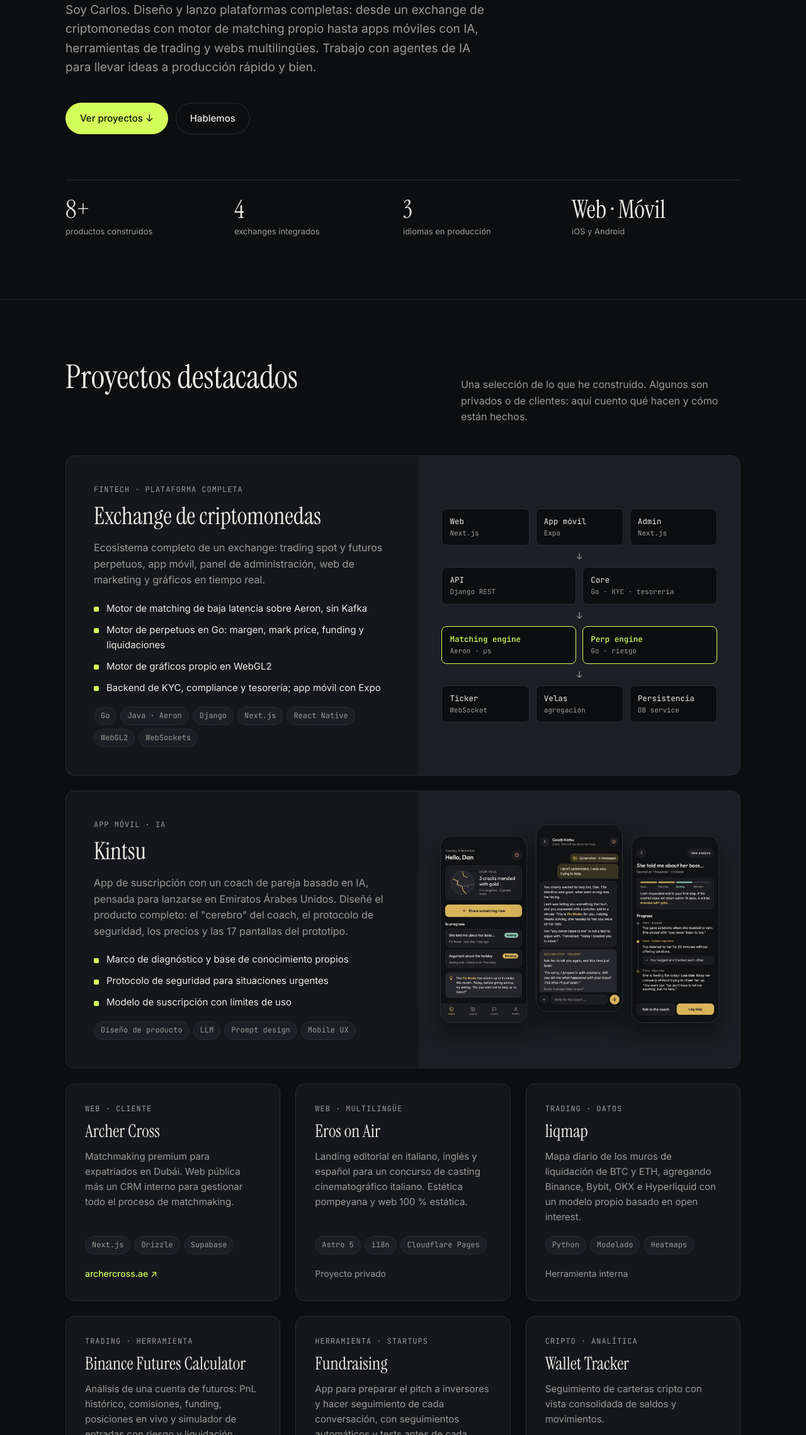
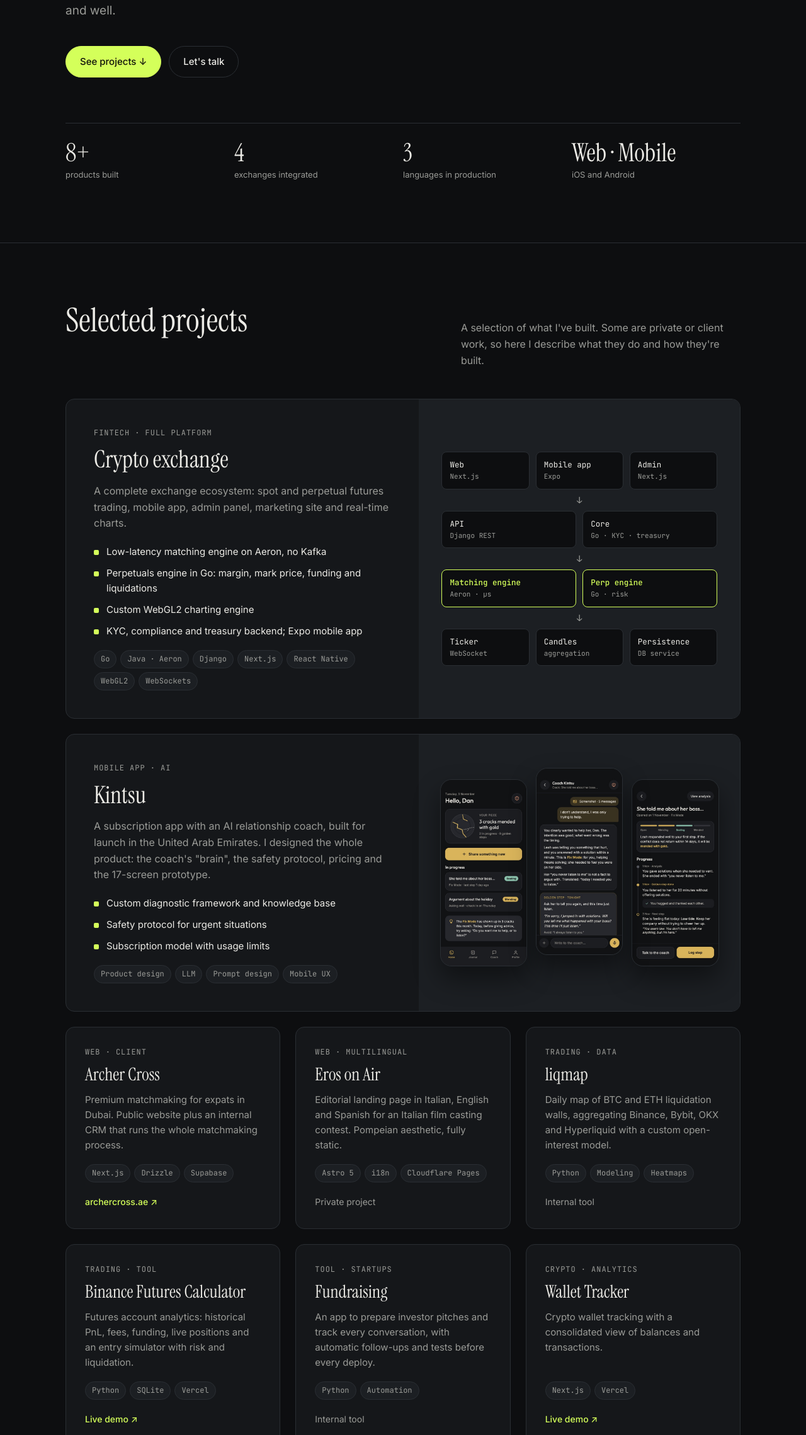
Before and after one commit to cvicportfolio/cvicportfolio.github.io, a plain HTML site: page index.html in a window 1280 px wide. Shown: the part 522-2800 px from the top of the page at 63% size. Drawn offline with Linux system fonts and the light colour scheme.

Commit message:
feat: translate portfolio to English
Co-Authored-By: Claude Sonnet 5.5 <noreply@anthropic.com>

```diff
--- a/index.html
+++ b/index.html
@@ -1,10 +1,10 @@
 <!doctype html>
-<html lang="es">
+<html lang="en">
 <head>
 <meta charset="utf-8">
 <meta name="viewport" content="width=device-width, initial-scale=1">
 <title>Carlos · cvic — Portfolio</title>
-<meta name="description" content="Portfolio de Carlos (cvic): producto, fintech, apps con IA y webs. Exchange cripto, apps móviles, herramientas de trading y landings multilingües.">
+<meta name="description" content="Carlos (cvic)'s portfolio: product, fintech, AI apps and websites. Crypto exchange, mobile apps, trading tools and multilingual landing pages.">
 <link rel="preconnect" href="https://fonts.googleapis.com">
 <link rel="preconnect" href="https://fonts.gstatic.com" crossorigin>
 <link href="https://fonts.googleapis.com/css2?family=Instrument+Serif:ital@0;1&family=Inter:wght@400;500;600&family=JetBrains+Mono:wght@400;500&display=swap" rel="stylesheet">
@@ -136,75 +136,75 @@
   <div class="wrap">
     <a class="logo" href="#">cvic<span>.</span>portfolio</a>
     <ul>
-      <li><a href="#proyectos">Proyectos</a></li>
+      <li><a href="#projects">Projects</a></li>
       <li><a href="#stack">Stack</a></li>
-      <li><a href="#contacto">Contacto</a></li>
+      <li><a href="#contact">Contact</a></li>
     </ul>
   </div>
 </nav>
 
 <header class="hero">
   <div class="wrap">
-    <p class="eyebrow">Producto · Fintech · IA</p>
-    <h1>Construyo productos <em>de principio a fin</em>.</h1>
-    <p class="lead">Soy Carlos. Diseño y lanzo plataformas completas: desde un exchange de criptomonedas con motor de matching propio hasta apps móviles con IA, herramientas de trading y webs multilingües. Trabajo con agentes de IA para llevar ideas a producción rápido y bien.</p>
+    <p class="eyebrow">Product · Fintech · AI</p>
+    <h1>I build products <em>end to end</em>.</h1>
+    <p class="lead">I'm Carlos. I design and ship complete platforms: from a crypto exchange with its own matching engine to AI-powered mobile apps, trading tools and multilingual websites. I work with AI agents to take ideas to production fast and well.</p>
     <div class="ctas">
-      <a class="btn primary" href="#proyectos">Ver proyectos ↓</a>
-      <a class="btn" href="#contacto">Hablemos</a>
+      <a class="btn primary" href="#projects">See projects ↓</a>
+      <a class="btn" href="#contact">Let's talk</a>
     </div>
     <div class="stats">
-      <div class="stat"><b>8+</b><span>productos construidos</span></div>
-      <div class="stat"><b>4</b><span>exchanges integrados</span></div>
-      <div class="stat"><b>3</b><span>idiomas en producción</span></div>
-      <div class="stat"><b>Web · Móvil</b><span>iOS y Android</span></div>
+      <div class="stat"><b>8+</b><span>products built</span></div>
+      <div class="stat"><b>4</b><span>exchanges integrated</span></div>
+      <div class="stat"><b>3</b><span>languages in production</span></div>
+      <div class="stat"><b>Web · Mobile</b><span>iOS and Android</span></div>
     </div>
   </div>
 </header>
 
-<section id="proyectos">
+<section id="projects">
   <div class="wrap">
     <div class="section-head">
-      <h2>Proyectos destacados</h2>
-      <p>Una selección de lo que he construido. Algunos son privados o de clientes: aquí cuento qué hacen y cómo están hechos.</p>
+      <h2>Selected projects</h2>
+      <p>A selection of what I've built. Some are private or client work, so here I describe what they do and how they're built.</p>
     </div>
 
     <article class="featured">
       <div class="body">
-        <span class="kicker">Fintech · Plataforma completa</span>
-        <h3>Exchange de criptomonedas</h3>
-        <p>Ecosistema completo de un exchange: trading spot y futuros perpetuos, app móvil, panel de administración, web de marketing y gráficos en tiempo real.</p>
+        <span class="kicker">Fintech · Full platform</span>
+        <h3>Crypto exchange</h3>
+        <p>A complete exchange ecosystem: spot and perpetual futures trading, mobile app, admin panel, marketing site and real-time charts.</p>
         <ul class="points">
-          <li>Motor de matching de baja latencia sobre Aeron, sin Kafka</li>
-          <li>Motor de perpetuos en Go: margen, mark price, funding y liquidaciones</li>
-          <li>Motor de gráficos propio en WebGL2</li>
-          <li>Backend de KYC, compliance y tesorería; app móvil con Expo</li>
+          <li>Low-latency matching engine on Aeron, no Kafka</li>
+          <li>Perpetuals engine in Go: margin, mark price, funding and liquidations</li>
+          <li>Custom WebGL2 charting engine</li>
+          <li>KYC, compliance and treasury backend; Expo mobile app</li>
         </ul>
         <div class="tags">
           <span class="tag">Go</span><span class="tag">Java · Aeron</span><span class="tag">Django</span><span class="tag">Next.js</span><span class="tag">React Native</span><span class="tag">WebGL2</span><span class="tag">WebSockets</span>
         </div>
       </div>
       <div class="visual">
-        <div class="arch" role="img" aria-label="Arquitectura simplificada del exchange: clientes web, móvil y admin; API y core; motores de matching y perpetuos; servicios de ticker, velas y persistencia">
+        <div class="arch" role="img" aria-label="Simplified exchange architecture: web, mobile and admin clients; API and core; matching and perpetuals engines; ticker, candle and persistence services">
           <div class="row c3">
             <div class="node">Web<small>Next.js</small></div>
-            <div class="node">App móvil<small>Expo</small></div>
+            <div class="node">Mobile app<small>Expo</small></div>
             <div class="node">Admin<small>Next.js</small></div>
           </div>
           <div class="arrow">↓</div>
           <div class="row c2">
             <div class="node">API<small>Django REST</small></div>
-            <div class="node">Core<small>Go · KYC · tesorería</small></div>
+            <div class="node">Core<small>Go · KYC · treasury</small></div>
           </div>
           <div class="arrow">↓</div>
           <div class="row c2">
             <div class="node hot"><b>Matching engine</b><small>Aeron · µs</small></div>
-            <div class="node hot"><b>Perp engine</b><small>Go · riesgo</small></div>
+            <div class="node hot"><b>Perp engine</b><small>Go · risk</small></div>
           </div>
           <div class="arrow">↓</div>
           <div class="row c3">
             <div class="node">Ticker<small>WebSocket</small></div>
-            <div class="node">Velas<small>agregación</small></div>
-            <div class="node">Persistencia<small>DB service</small></div>
+            <div class="node">Candles<small>aggregation</small></div>
+            <div class="node">Persistence<small>DB service</small></div>
           </div>
         </div>
       </div>
@@ -212,74 +212,74 @@
 
     <article class="featured">
       <div class="body">
-        <span class="kicker">App móvil · IA</span>
+        <span class="kicker">Mobile app · AI</span>
         <h3>Kintsu</h3>
-        <p>App de suscripción con un coach de pareja basado en IA, pensada para lanzarse en Emiratos Árabes Unidos. Diseñé el producto completo: el "cerebro" del coach, el protocolo de seguridad, los precios y las 17 pantallas del prototipo.</p>
+        <p>A subscription app with an AI relationship coach, built for launch in the United Arab Emirates. I designed the whole product: the coach's "brain", the safety protocol, pricing and the 17-screen prototype.</p>
         <ul class="points">
-          <li>Marco de diagnóstico y base de conocimiento propios</li>
-          <li>Protocolo de seguridad para situaciones urgentes</li>
-          <li>Modelo de suscripción con límites de uso</li>
+          <li>Custom diagnostic framework and knowledge base</li>
+          <li>Safety protocol for urgent situations</li>
+          <li>Subscription model with usage limits</li>
         </ul>
         <div class="tags">
-          <span class="tag">Diseño de producto</span><span class="tag">LLM</span><span class="tag">Prompt design</span><span class="tag">Mobile UX</span>
+          <span class="tag">Product design</span><span class="tag">LLM</span><span class="tag">Prompt design</span><span class="tag">Mobile UX</span>
         </div>
       </div>
       <div class="visual">
         <div class="phones">
-          <img src="assets/kintsu-05-home.jpg" alt="Kintsu: pantalla de inicio" loading="lazy">
-          <img src="assets/kintsu-07-coach-chat.jpg" alt="Kintsu: chat con el coach" loading="lazy">
-          <img src="assets/kintsu-10-crack-progress.jpg" alt="Kintsu: pantalla de progreso" loading="lazy">
+          <img src="assets/kintsu-05-home.jpg" alt="Kintsu: home screen" loading="lazy">
+          <img src="assets/kintsu-07-coach-chat.jpg" alt="Kintsu: coach chat" loading="lazy">
+          <img src="assets/kintsu-10-crack-progress.jpg" alt="Kintsu: progress screen" loading="lazy">
         </div>
       </div>
     </article>
 
     <div class="grid">
       <article class="card">
-        <span class="kicker">Web · Cliente</span>
+        <span class="kicker">Web · Client</span>
         <h3>Archer Cross</h3>
-        <p>Matchmaking premium para expatriados en Dubái. Web pública más un CRM interno para gestionar todo el proceso de matchmaking.</p>
+        <p>Premium matchmaking for expats in Dubai. Public website plus an internal CRM that runs the whole matchmaking process.</p>
         <div class="tags"><span class="tag">Next.js</span><span class="tag">Drizzle</span><span class="tag">Supabase</span></div>
         <a class="link" href="https://archercross.ae" target="_blank" rel="noopener">archercross.ae ↗</a>
       </article>
 
       <article class="card">
-        <span class="kicker">Web · Multilingüe</span>
+        <span class="kicker">Web · Multilingual</span>
         <h3>Eros on Air</h3>
-        <p>Landing editorial en italiano, inglés y español para un concurso de casting cinematográfico italiano. Estética pompeyana y web 100 % estática.</p>
+        <p>Editorial landing page in Italian, English and Spanish for an Italian film casting contest. Pompeian aesthetic, fully static.</p>
         <div class="tags"><span class="tag">Astro 5</span><span class="tag">i18n</span><span class="tag">Cloudflare Pages</span></div>
-        <span class="link off">Proyecto privado</span>
+        <span class="link off">Private project</span>
       </article>
 
       <article class="card">
-        <span class="kicker">Trading · Datos</span>
+        <span class="kicker">Trading · Data</span>
         <h3>liqmap</h3>
-        <p>Mapa diario de los muros de liquidación de BTC y ETH, agregando Binance, Bybit, OKX e Hyperliquid con un modelo propio basado en open interest.</p>
-        <div class="tags"><span class="tag">Python</span><span class="tag">Modelado</span><span class="tag">Heatmaps</span></div>
-        <span class="link off">Herramienta interna</span>
+        <p>Daily map of BTC and ETH liquidation walls, aggregating Binance, Bybit, OKX and Hyperliquid with a custom open-interest model.</p>
+        <div class="tags"><span class="tag">Python</span><span class="tag">Modeling</span><span class="tag">Heatmaps</span></div>
+        <span class="link off">Internal tool</span>
       </article>
 
       <article class="card">
-        <span class="kicker">Trading · Herramienta</span>
+        <span class="kicker">Trading · Tool</span>
         <h3>Binance Futures Calculator</h3>
-        <p>Análisis de una cuenta de futuros: PnL histórico, comisiones, funding, posiciones en vivo y simulador de entradas con riesgo y liquidación.</p>
+        <p>Futures account analytics: historical PnL, fees, funding, live positions and an entry simulator with risk and liquidation.</p>
         <div class="tags"><span class="tag">Python</span><span class="tag">SQLite</span><span class="tag">Vercel</span></div>
-        <a class="link" href="https://binance-calculator-ten.vercel.app" target="_blank" rel="noopener">Ver demo ↗</a>
+        <a class="link" href="https://binance-calculator-ten.vercel.app" target="_blank" rel="noopener">Live demo ↗</a>
       </article>
 
       <article class="card">
-        <span class="kicker">Herramienta · Startups</span>
+        <span class="kicker">Tool · Startups</span>
         <h3>Fundraising</h3>
-        <p>App para preparar el pitch a inversores y hacer seguimiento de cada conversación, con seguimientos automáticos y tests antes de cada despliegue.</p>
-        <div class="tags"><span class="tag">Python</span><span class="tag">Automatización</span></div>
-        <span class="link off">Herramienta interna</span>
+        <p>An app to prepare investor pitches and track every conversation, with automatic follow-ups and tests before every deploy.</p>
+        <div class="tags"><span class="tag">Python</span><span class="tag">Automation</span></div>
+        <span class="link off">Internal tool</span>
       </article>
 
       <article class="card">
-        <span class="kicker">Cripto · Analítica</span>
+        <span class="kicker">Crypto · Analytics</span>
         <h3>Wallet Tracker</h3>
-        <p>Seguimiento de carteras cripto con vista consolidada de saldos y movimientos.</p>
+        <p>Crypto wallet tracking with a consolidated view of balances and transactions.</p>
         <div class="tags"><span class="tag">Next.js</span><span class="tag">Vercel</span></div>
-        <a class="link" href="https://tx24-wallet-tracker.vercel.app" target="_blank" rel="noopener">Ver demo ↗</a>
+        <a class="link" href="https://tx24-wallet-tracker.vercel.app" target="_blank" rel="noopener">Live demo ↗</a>
       </article>
     </div>
   </div>
@@ -288,30 +288,30 @@
 <section id="stack">
   <div class="wrap">
     <div class="section-head">
-      <h2>Stack y forma de trabajar</h2>
-      <p>Elijo la herramienta según el problema: Go y Java para latencia, Python para datos, TypeScript para producto.</p>
+      <h2>Stack and how I work</h2>
+      <p>I pick the tool for the problem: Go and Java for latency, Python for data, TypeScript for product.</p>
     </div>
     <div class="skills">
       <div><h4>Frontend</h4><ul><li>Next.js · React</li><li>Astro</li><li>React Native · Expo</li><li>WebGL2</li></ul></div>
       <div><h4>Backend</h4><ul><li>Go</li><li>Python · Django</li><li>Java · Aeron</li><li>PostgreSQL · SQLite</li></ul></div>
-      <div><h4>Infra</h4><ul><li>Vercel · Cloudflare</li><li>Fly.io · Docker</li><li>WebSockets</li><li>Monorepos pnpm</li></ul></div>
-      <div><h4>IA</h4><ul><li>Desarrollo con agentes (Claude Code)</li><li>Diseño de prompts</li><li>Coaches y asistentes con LLM</li></ul></div>
+      <div><h4>Infra</h4><ul><li>Vercel · Cloudflare</li><li>Fly.io · Docker</li><li>WebSockets</li><li>pnpm monorepos</li></ul></div>
+      <div><h4>AI</h4><ul><li>Agent-driven development (Claude Code)</li><li>Prompt design</li><li>LLM coaches and assistants</li></ul></div>
     </div>
 
     <div class="process">
-      <div class="step"><b>01</b><h4>Entender el problema</h4><p>Defino qué hay que resolver, para quién y cómo se mide el éxito antes de escribir código.</p></div>
-      <div class="step"><b>02</b><h4>Construir rápido</h4><p>Prototipo funcional en días, con agentes de IA acelerando el desarrollo y tests desde el principio.</p></div>
-      <div class="step"><b>03</b><h4>Llevar a producción</h4><p>Despliegue, monitorización y mejora continua con datos reales.</p></div>
+      <div class="step"><b>01</b><h4>Understand the problem</h4><p>I define what needs solving, for whom, and how success is measured before writing code.</p></div>
+      <div class="step"><b>02</b><h4>Build fast</h4><p>A working prototype in days, with AI agents speeding up development and tests from day one.</p></div>
+      <div class="step"><b>03</b><h4>Ship to production</h4><p>Deployment, monitoring and continuous improvement with real data.</p></div>
     </div>
   </div>
 </section>
 
-<section class="contact" id="contacto">
+<section class="contact" id="contact">
   <div class="wrap">
-    <h2>¿Construimos algo?</h2>
-    <p>Si tienes un producto en mente o necesitas a alguien que lo lleve de la idea a producción, escríbeme.</p>
+    <h2>Let's build something</h2>
+    <p>If you have a product in mind or need someone to take it from idea to production, get in touch.</p>
     <div class="ctas">
-      <a class="btn primary" href="mailto:c.vicioso.job@gmail.com">Escríbeme</a>
+      <a class="btn primary" href="mailto:c.vicioso.job@gmail.com">Email me</a>
       <a class="btn" href="https://www.linkedin.com/in/carlos-vicioso" target="_blank" rel="noopener">LinkedIn ↗</a>
       <a class="btn" href="https://github.com/cvicportfolio" target="_blank" rel="noopener">GitHub ↗</a>
     </div>
@@ -321,7 +321,7 @@
 <footer>
   <div class="wrap">
     <span>© 2026 Carlos · cvic</span>
-    <span>Hecho con ayuda de IA.</span>
+    <span>Built with help from AI.</span>
   </div>
 </footer>
 
```
